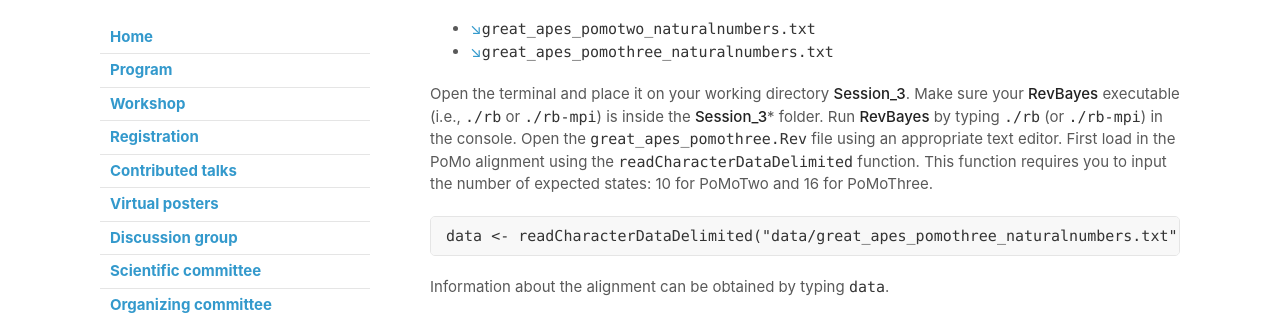
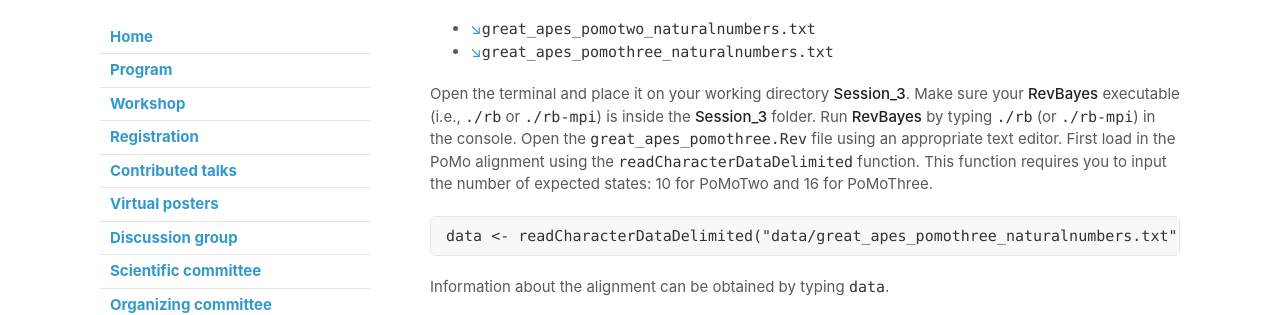
Before and after one commit to mrborges23/micphy2021, a Jekyll site: the page built from session3.md, in a window 1280 px wide and 900 px high, scrolled down 776 px. Shown: the part 153-468 px from the top of the window. Built offline with Jekyll 4.4.1, drawn with Linux system fonts in a browser that asks for light colours; our own code applies the rules of GitHub Pages for plain Markdown files.

Commit message:
updating session 3

````diff
--- a/session3.md
+++ b/session3.md
@@ -34,7 +34,7 @@ Place the produced alignments inside the **data** folder. Your files should rese
 * [&#8600;```great_apes_pomothree_naturalnumbers.txt```](/assets/session3/great_apes_pomothree_naturalnumbers.txt)
 
 
-Open the terminal and place it on your working directory **Session_3**. Make sure your **RevBayes** executable (i.e., ```./rb``` or ```./rb-mpi```) is inside the **Session_3*** folder. Run **RevBayes** by typing ```./rb``` (or ```./rb-mpi```) in the console. Open the ```great_apes_pomothree.Rev``` file using an appropriate text editor. First load in the PoMo alignment using the ```readCharacterDataDelimited``` function. This function requires you to input the number of expected states: 10 for PoMoTwo and 16 for PoMoThree.
+Open the terminal and place it on your working directory **Session_3**. Make sure your **RevBayes** executable (i.e., ```./rb``` or ```./rb-mpi```) is inside the **Session_3** folder. Run **RevBayes** by typing ```./rb``` (or ```./rb-mpi```) in the console. Open the ```great_apes_pomothree.Rev``` file using an appropriate text editor. First load in the PoMo alignment using the ```readCharacterDataDelimited``` function. This function requires you to input the number of expected states: 10 for PoMoTwo and 16 for PoMoThree.
 
 ```
 data <- readCharacterDataDelimited("data/great_apes_pomothree_naturalnumbers.txt", stateLabels=16, type="NaturalNumbers", delimiter=" ", headers=FALSE)
````
